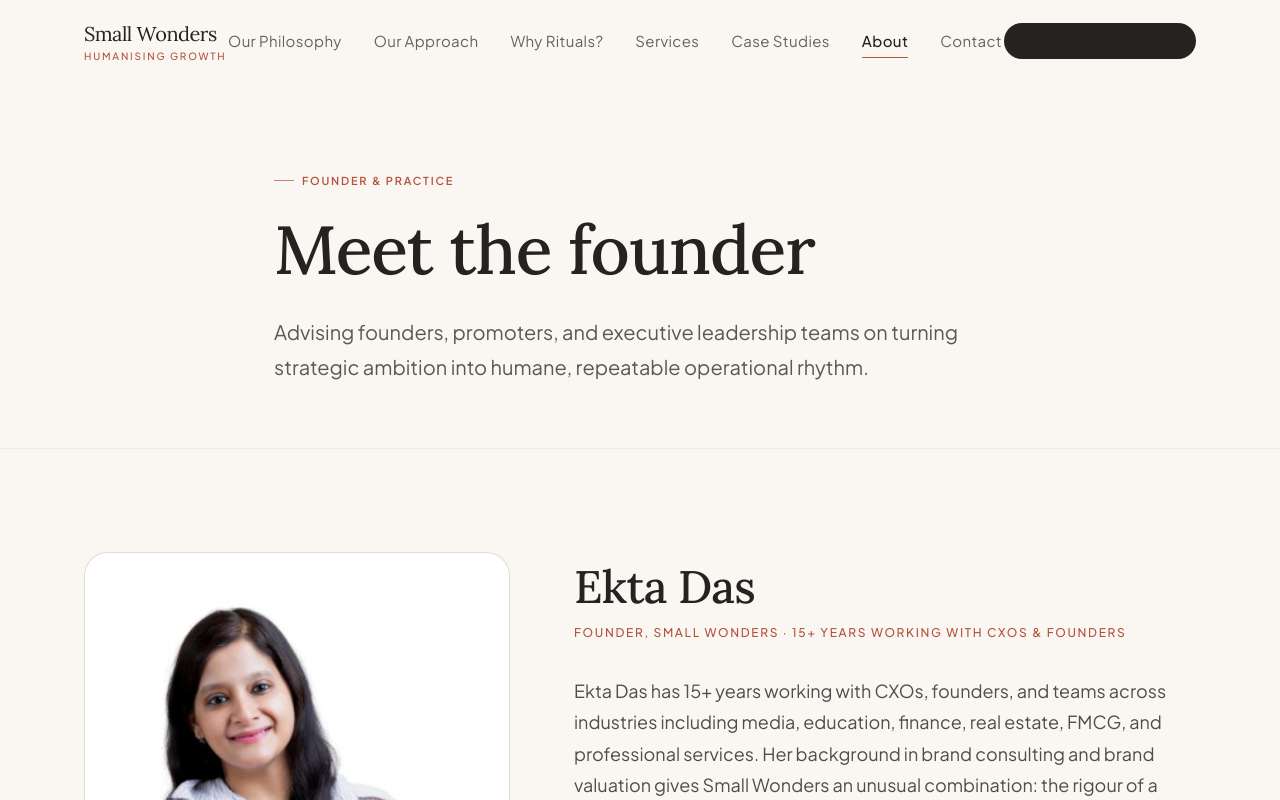
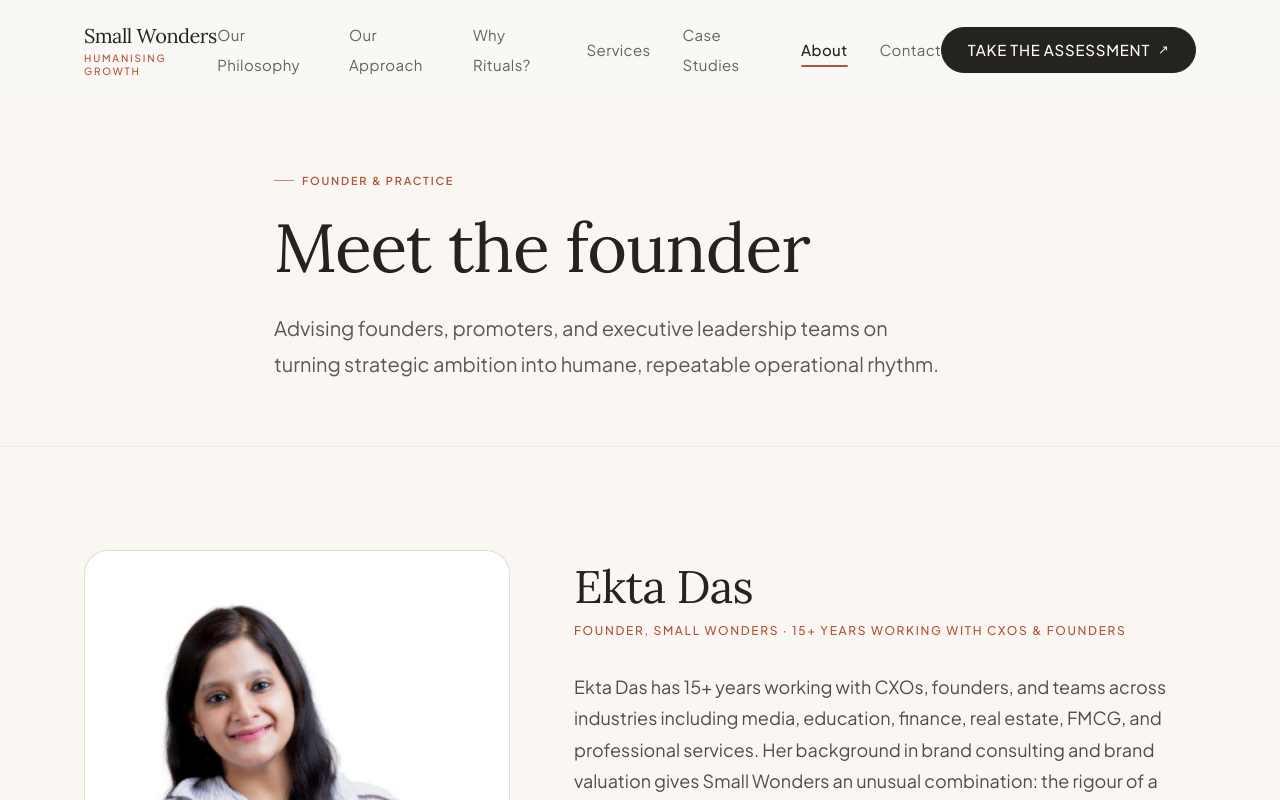
Before and after one commit to nikhilsorai/thesmallwonders, a Next.js app: page /about in a window 1280 px wide. Shown: the top 800 px of the page. Built offline with nearby package versions, Linux system fonts and the light colour scheme.

Commit message:
Fix navbar CTA button text color and active link detection

```diff
--- a/app/globals.css
+++ b/app/globals.css
@@ -19,7 +19,7 @@
   --section-pad: clamp(4.5rem, 8vw, 7.5rem);
 }
 
-/* ===== Reset & Base ===== */
+@layer base {
   *, *::before, *::after {
     box-sizing: border-box;
   }
@@ -63,6 +63,7 @@ a {
     color: inherit;
     text-decoration: none;
     transition: color var(--transition-editorial), opacity var(--transition-editorial);
+  }
 }
 
 /* ===== Layout Utilities ===== */
@@ -135,16 +136,24 @@ a {
 }
 
 .btn-primary {
-  background-color: var(--color-charcoal);
-  color: #FFFFFF;
-  border: 1px solid var(--color-charcoal);
+  background-color: var(--color-charcoal) !important;
+  color: #FAF7F2 !important;
+  border: 1px solid var(--color-charcoal) !important;
+}
+
+.btn-primary * {
+  color: #FAF7F2 !important;
 }
 
 .btn-primary:hover {
-  background-color: var(--color-terracotta);
-  border-color: var(--color-terracotta);
-  color: #FFFFFF;
+  background-color: var(--color-terracotta) !important;
+  border-color: var(--color-terracotta) !important;
+  color: #FFFFFF !important;
   transform: translateY(-1px);
+}
+
+.btn-primary:hover * {
+  color: #FFFFFF !important;
 }
 
 .btn-outline {
@@ -161,14 +170,18 @@ a {
 
 .btn-ghost {
   background-color: transparent;
-  color: #FFFFFF;
+  color: #FFFFFF !important;
   border: 1px solid rgba(255, 255, 255, 0.25);
+}
+
+.btn-ghost * {
+  color: #FFFFFF !important;
 }
 
 .btn-ghost:hover {
   background-color: rgba(255, 255, 255, 0.08);
   border-color: rgba(255, 255, 255, 0.5);
-  color: #FFFFFF;
+  color: #FFFFFF !important;
 }
 
 .link-editorial {
--- a/components/Nav.tsx
+++ b/components/Nav.tsx
@@ -63,7 +63,7 @@ export default function Nav() {
                 const isActive =
                   link.href === "/"
                     ? pathname === "/"
-                    : pathname.startsWith(link.href);
+                    : pathname === link.href;
                 return (
                   <li key={link.href}>
                     <Link
@@ -86,10 +86,10 @@ export default function Nav() {
                 target="_blank"
                 rel="noopener noreferrer"
                 id="nav-cta-assessment"
-                className="hidden sm:inline-flex items-center gap-1.5 text-xs font-medium uppercase tracking-wider py-2.5 px-4 rounded-full bg-[#242320] text-[#FAF7F2] hover:bg-[#B4533C] transition-all duration-300"
+                className="hidden sm:inline-flex btn btn-primary text-xs uppercase tracking-wider py-2.5 px-5"
               >
                 <span>{CTA.assessment.label}</span>
-                <span className="text-[0.8em]" aria-hidden="true">↗</span>
+                <span className="text-[0.85em]" aria-hidden="true">↗</span>
               </a>
 
               {/* Minimal Hamburger */}
```
Lines whose indentation alone changed are shown as unchanged.
